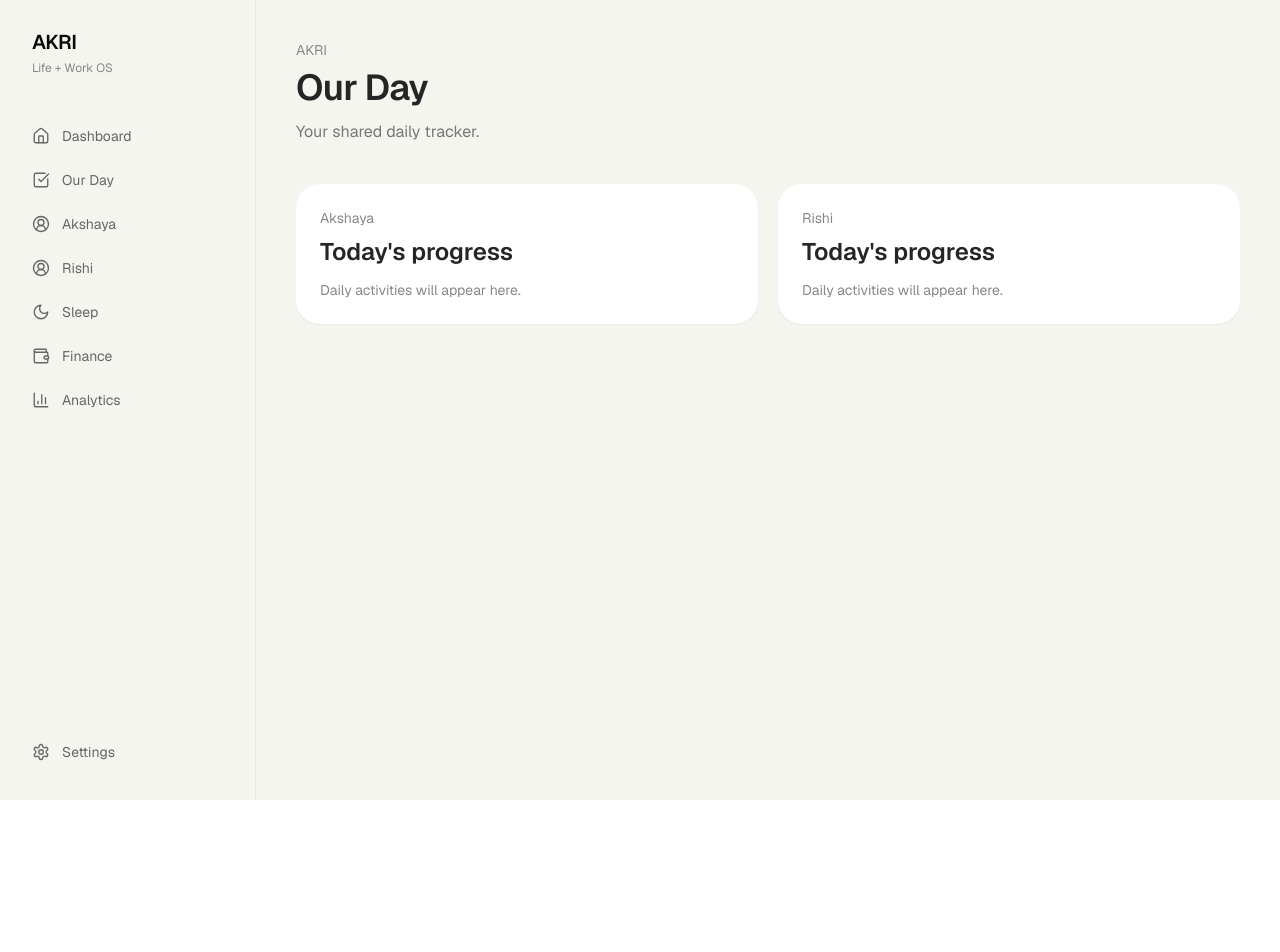
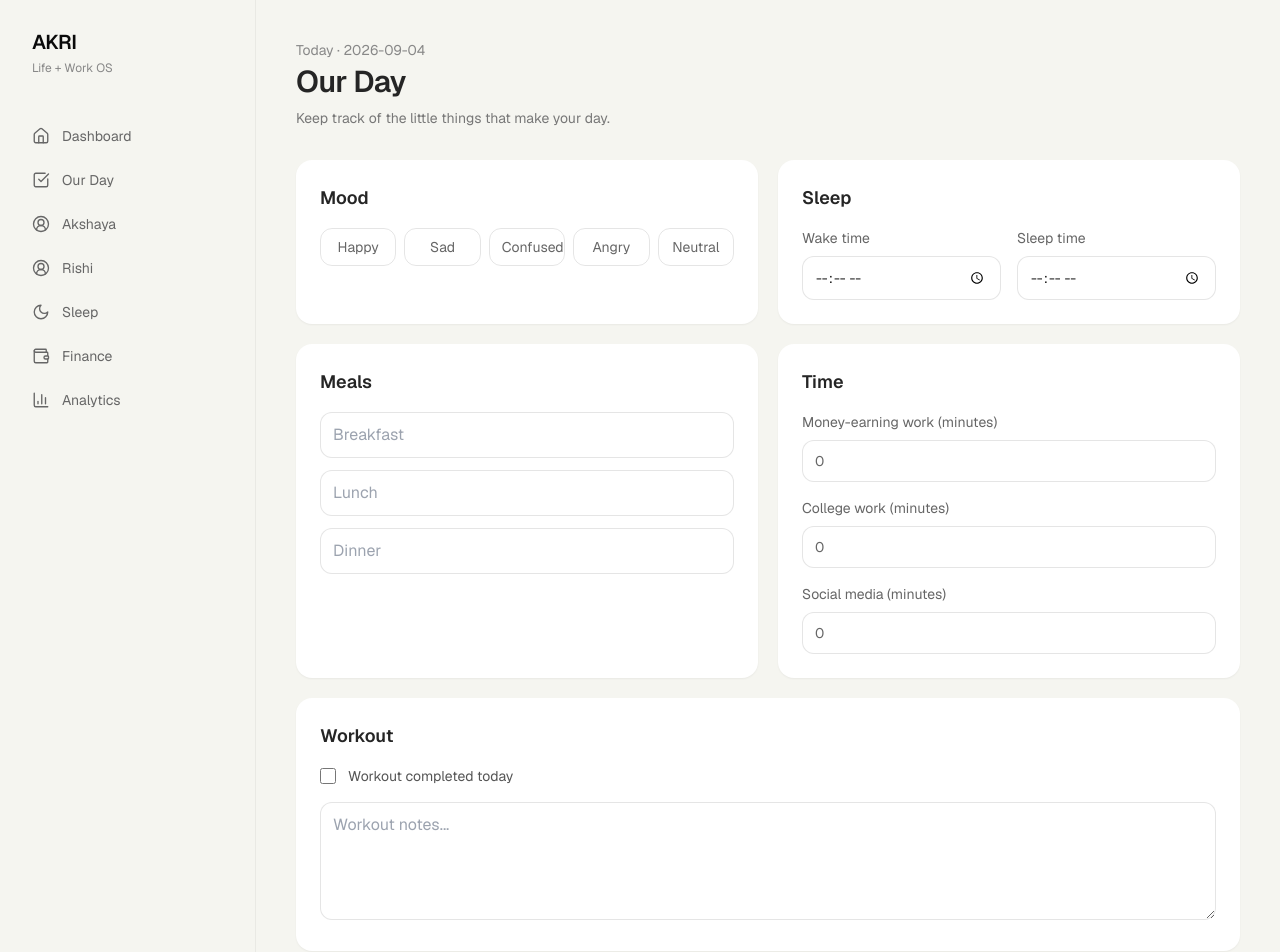
Before and after one commit to lucyy0427/akri, a Next.js app: page /our-day in a window 1280 px wide. Shown: the top 952 px of the page. Before the commit the page ends 800 px from the top, so only its background shows below. Built offline with nearby package versions, Linux system fonts and the light colour scheme; no server answers.

Commit message:
Fix Our Day production build

```diff
--- a/app/our-day/page.tsx
+++ b/app/our-day/page.tsx
@@ -1,37 +1,306 @@
+"use client";
+
+import { useEffect, useState } from "react";
+import { createClient } from "@/lib/supabase/client";
+
+const moods = ["Happy", "Sad", "Confused", "Angry", "Neutral"];
+
+const supabase = createClient();
+
 export default function OurDayPage() {
+  const [userId, setUserId] = useState("");
+  const [loading, setLoading] = useState(true);
+  const [saving, setSaving] = useState(false);
+  const [message, setMessage] = useState("");
+
+  const [mood, setMood] = useState("");
+  const [wakeTime, setWakeTime] = useState("");
+  const [sleepTime, setSleepTime] = useState("");
+
+  const [breakfast, setBreakfast] = useState("");
+  const [lunch, setLunch] = useState("");
+  const [dinner, setDinner] = useState("");
+
+  const [workMinutes, setWorkMinutes] = useState("0");
+  const [collegeMinutes, setCollegeMinutes] = useState("0");
+  const [socialMinutes, setSocialMinutes] = useState("0");
+
+  const [workoutDone, setWorkoutDone] = useState(false);
+  const [workoutNotes, setWorkoutNotes] = useState("");
+
+  const [today, setToday] = useState("");
+
+  useEffect(() => {
+    const currentToday = new Date().toISOString().split("T")[0];
+
+    setToday(currentToday);
+
+    async function loadToday() {
+      const {
+        data: { user },
+      } = await supabase.auth.getUser();
+
+      if (!user) {
+        setLoading(false);
+        return;
+      }
+
+      setUserId(user.id);
+
+      const { data } = await supabase
+        .from("daily_tracker")
+        .select("*")
+        .eq("user_id", user.id)
+        .eq("entry_date", currentToday)
+        .maybeSingle();
+
+      if (data) {
+        setMood(data.mood ?? "");
+        setWakeTime(data.wake_time ?? "");
+        setSleepTime(data.sleep_time ?? "");
+        setBreakfast(data.breakfast ?? "");
+        setLunch(data.lunch ?? "");
+        setDinner(data.dinner ?? "");
+        setWorkMinutes(String(data.work_minutes ?? 0));
+        setCollegeMinutes(String(data.college_minutes ?? 0));
+        setSocialMinutes(String(data.social_media_minutes ?? 0));
+        setWorkoutDone(data.workout_done ?? false);
+        setWorkoutNotes(data.workout_notes ?? "");
+      }
+
+      setLoading(false);
+    }
+
+    loadToday();
+  }, []);
+
+  async function saveToday() {
+    if (!userId || !today) return;
+
+    setSaving(true);
+    setMessage("");
+
+    const { error } = await supabase.from("daily_tracker").upsert(
+      {
+        user_id: userId,
+        entry_date: today,
+        mood: mood || null,
+        wake_time: wakeTime || null,
+        sleep_time: sleepTime || null,
+        breakfast: breakfast || null,
+        lunch: lunch || null,
+        dinner: dinner || null,
+        work_minutes: Number(workMinutes) || 0,
+        college_minutes: Number(collegeMinutes) || 0,
+        social_media_minutes: Number(socialMinutes) || 0,
+        workout_done: workoutDone,
+        workout_notes: workoutNotes || null,
+        updated_at: new Date().toISOString(),
+      },
+      {
+        onConflict: "user_id,entry_date",
+      }
+    );
+
+    setSaving(false);
+
+    if (error) {
+      setMessage(error.message);
+      return;
+    }
+
+    setMessage("Today's progress saved.");
+  }
+
+  if (loading) {
+    return (
+      <main className="min-h-screen bg-[#f5f5f0] p-8">
+        <p className="text-sm text-[#777]">
+          Loading today&apos;s tracker...
+        </p>
+      </main>
+    );
+  }
+
   return (
-    <main className="min-h-screen bg-[#f5f5f0] px-6 py-10 text-[#252525] md:px-10">
-      <div className="mx-auto max-w-7xl">
-        <p className="text-sm text-[#888]">AKRI</p>
+    <main className="min-h-screen bg-[#f5f5f0] px-5 py-8 pb-28 md:px-10 md:py-10">
+      <div className="mx-auto max-w-5xl">
+        <div className="mb-8">
+          <p className="text-sm text-[#888]">Today · {today}</p>
 
-        <h1 className="mt-2 text-4xl font-semibold tracking-tight">
-          Our Day
-        </h1>
+          <h1 className="mt-1 text-3xl font-semibold tracking-tight text-[#252525]">
+            Our Day
+          </h1>
 
-        <p className="mt-3 text-[#777]">
-          Your shared daily tracker.
-        </p>
+          <p className="mt-2 text-sm text-[#777]">
+            Keep track of the little things that make your day.
+          </p>
+        </div>
 
-        <div className="mt-10 grid gap-5 md:grid-cols-2">
-          <div className="rounded-3xl bg-white p-6 shadow-sm">
-            <p className="text-sm text-[#888]">Akshaya</p>
-            <h2 className="mt-2 text-2xl font-semibold">
-              Today&apos;s progress
+        <div className="grid gap-5 md:grid-cols-2">
+          <section className="rounded-2xl bg-white p-6 shadow-sm">
+            <h2 className="text-lg font-semibold text-[#252525]">
+              Mood
             </h2>
-            <p className="mt-3 text-sm text-[#888]">
-              Daily activities will appear here.
-            </p>
-          </div>
 
-          <div className="rounded-3xl bg-white p-6 shadow-sm">
-            <p className="text-sm text-[#888]">Rishi</p>
-            <h2 className="mt-2 text-2xl font-semibold">
-              Today&apos;s progress
+            <div className="mt-4 grid grid-cols-2 gap-2 sm:grid-cols-5">
+              {moods.map((item) => (
+                <button
+                  key={item}
+                  onClick={() => setMood(item)}
+                  className={`rounded-xl border px-3 py-2 text-sm transition ${
+                    mood === item
+                      ? "border-[#252525] bg-[#252525] text-white"
+                      : "border-black/10 text-[#666] hover:bg-[#f5f5f0]"
+                  }`}
+                >
+                  {item}
+                </button>
+              ))}
+            </div>
+          </section>
+
+          <section className="rounded-2xl bg-white p-6 shadow-sm">
+            <h2 className="text-lg font-semibold text-[#252525]">
+              Sleep
             </h2>
-            <p className="mt-3 text-sm text-[#888]">
-              Daily activities will appear here.
-            </p>
-          </div>
+
+            <div className="mt-4 grid grid-cols-2 gap-4">
+              <label className="text-sm text-[#666]">
+                Wake time
+
+                <input
+                  type="time"
+                  value={wakeTime}
+                  onChange={(e) => setWakeTime(e.target.value)}
+                  className="mt-2 w-full rounded-xl border border-black/10 px-3 py-2.5 text-[#252525]"
+                />
+              </label>
+
+              <label className="text-sm text-[#666]">
+                Sleep time
+
+                <input
+                  type="time"
+                  value={sleepTime}
+                  onChange={(e) => setSleepTime(e.target.value)}
+                  className="mt-2 w-full rounded-xl border border-black/10 px-3 py-2.5 text-[#252525]"
+                />
+              </label>
+            </div>
+          </section>
+
+          <section className="rounded-2xl bg-white p-6 shadow-sm">
+            <h2 className="text-lg font-semibold text-[#252525]">
+              Meals
+            </h2>
+
+            <div className="mt-4 space-y-3">
+              <input
+                value={breakfast}
+                onChange={(e) => setBreakfast(e.target.value)}
+                placeholder="Breakfast"
+                className="w-full rounded-xl border border-black/10 px-3 py-2.5"
+              />
+
+              <input
+                value={lunch}
+                onChange={(e) => setLunch(e.target.value)}
+                placeholder="Lunch"
+                className="w-full rounded-xl border border-black/10 px-3 py-2.5"
+              />
+
+              <input
+                value={dinner}
+                onChange={(e) => setDinner(e.target.value)}
+                placeholder="Dinner"
+                className="w-full rounded-xl border border-black/10 px-3 py-2.5"
+              />
+            </div>
+          </section>
+
+          <section className="rounded-2xl bg-white p-6 shadow-sm">
+            <h2 className="text-lg font-semibold text-[#252525]">
+              Time
+            </h2>
+
+            <div className="mt-4 space-y-4">
+              <label className="block text-sm text-[#666]">
+                Money-earning work (minutes)
+
+                <input
+                  type="number"
+                  min="0"
+                  value={workMinutes}
+                  onChange={(e) => setWorkMinutes(e.target.value)}
+                  className="mt-2 w-full rounded-xl border border-black/10 px-3 py-2.5"
+                />
+              </label>
+
+              <label className="block text-sm text-[#666]">
+                College work (minutes)
+
+                <input
+                  type="number"
+                  min="0"
+                  value={collegeMinutes}
+                  onChange={(e) => setCollegeMinutes(e.target.value)}
+                  className="mt-2 w-full rounded-xl border border-black/10 px-3 py-2.5"
+                />
+              </label>
+
+              <label className="block text-sm text-[#666]">
+                Social media (minutes)
+
+                <input
+                  type="number"
+                  min="0"
+                  value={socialMinutes}
+                  onChange={(e) => setSocialMinutes(e.target.value)}
+                  className="mt-2 w-full rounded-xl border border-black/10 px-3 py-2.5"
+                />
+              </label>
+            </div>
+          </section>
+
+          <section className="rounded-2xl bg-white p-6 shadow-sm md:col-span-2">
+            <h2 className="text-lg font-semibold text-[#252525]">
+              Workout
+            </h2>
+
+            <label className="mt-4 flex items-center gap-3 text-sm text-[#555]">
+              <input
+                type="checkbox"
+                checked={workoutDone}
+                onChange={(e) => setWorkoutDone(e.target.checked)}
+                className="h-4 w-4"
+              />
+
+              Workout completed today
+            </label>
+
+            <textarea
+              value={workoutNotes}
+              onChange={(e) => setWorkoutNotes(e.target.value)}
+              placeholder="Workout notes..."
+              rows={4}
+              className="mt-4 w-full rounded-xl border border-black/10 px-3 py-2.5"
+            />
+          </section>
+        </div>
+
+        <div className="mt-6 flex items-center gap-4">
+          <button
+            onClick={saveToday}
+            disabled={saving}
+            className="rounded-xl bg-[#252525] px-6 py-3 text-sm font-medium text-white transition hover:bg-black disabled:opacity-50"
+          >
+            {saving ? "Saving..." : "Save today&apos;s progress"}
+          </button>
+
+          {message && (
+            <p className="text-sm text-[#666]">{message}</p>
+          )}
         </div>
       </div>
     </main>
```
